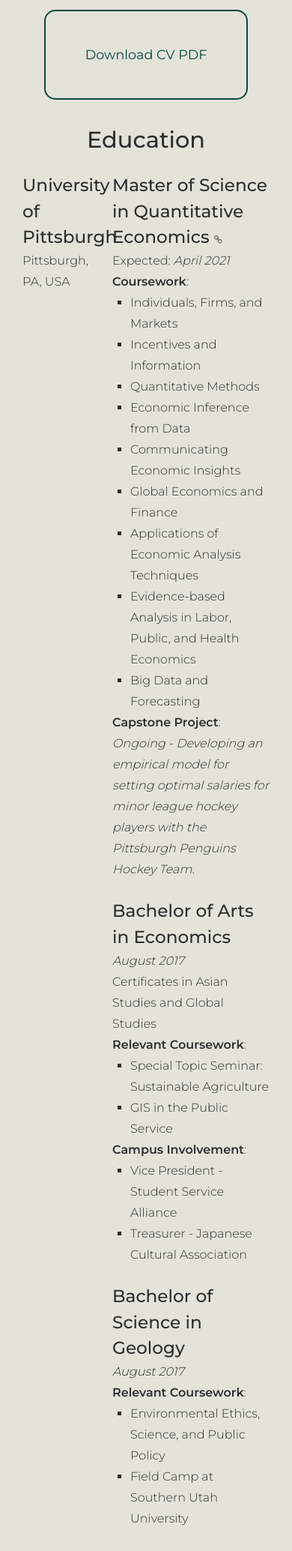
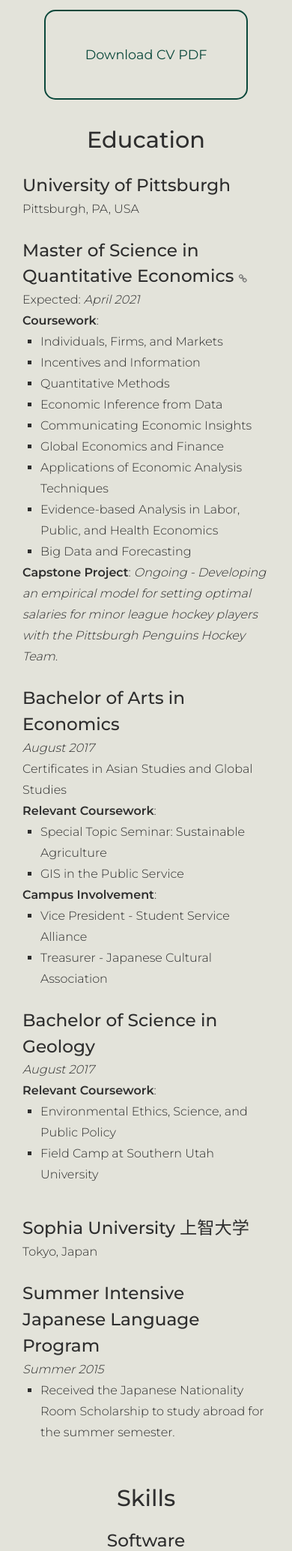
Before and after one commit to halfriver/Portfolio-Site, a Django app: page /resume/ in a window 390 px wide. Shown: the part 767-2836 px from the top of the page at 75% size. Run offline with Django 3.2, Linux system fonts and the light colour scheme; some libraries are stand-ins or nearby versions.

Commit message:
mobile cv fix

```diff
--- a/cv/templates/cv.html
+++ b/cv/templates/cv.html
@@ -55,13 +55,13 @@
     <div class="col section-head"><h5 class="cv-title">Education</h5></div>
   </div>
   <div class="row section-body">
-    <div class="col-4 cv-head">
+    <div class="col-md-4 col-12 cv-head">
       University of Pittsburgh
       <div class="cv-body">
         Pittsburgh, PA, USA
       </div>
     </div>
-    <div class="col-8">
+    <div class="col-md-8 col-12">
       <div class="cv-head">
         <a href="https://www.mqe.pitt.edu/" target="_blank">Master of Science in Quantitative Economics <i class="fa fa-link"></i></a>
       </div>
@@ -120,13 +120,13 @@
     </div>
   </div>
   <div class="row cv-set section-body">
-    <div class="col-4 cv-head">
+    <div class="col-md-4 col-12 cv-head">
       Sophia University 上智大学
       <div class="cv-body">
         Tokyo, Japan
       </div>
     </div>
-    <div class="col-8">
+    <div class="col-md-8 col-12">
       <div class="cv-head">
         Summer Intensive Japanese Language Program
       </div>
@@ -204,13 +204,13 @@
   </div>
 
   <div class="row section-body">
-    <div class="col-4 cv-head">
+    <div class="col-md-4 col-12 cv-head">
       University of Pittsburgh
       <div class="cv-body">
         Pittsburgh, PA, USA
       </div>
     </div>
-    <div class="col-8">
+    <div class="col-md-8 col-12">
       <div class="cv-head">
         Compliance Auditing Clerk
       </div>
@@ -236,7 +236,7 @@
   </div>
 
   <div class="row cv-set section-body">
-    <div class="col-4 cv-head">
+    <div class="col-md-4 col-12 cv-head">
       <a href="https://www.growpittsburgh.org/about-us/locations/garden-dreams/" target="_blank">Garden Dreams<i class="fa fa-link"></i></a>
       <div class="cv-body">
         Pittsburgh, PA, USA
@@ -257,13 +257,13 @@
   </div>
 
   <div class="row cv-set section-body">
-    <div class="col-4 cv-head">
+    <div class="col-md-4 col-12 cv-head">
       University of Pittsburgh
       <div class="cv-body">
         Pittsburgh, PA, USA
       </div>
     </div>
-    <div class="col-8">
+    <div class="col-md-8 col-12">
       <div class="cv-head">
         Receptionist
       </div>
@@ -278,13 +278,13 @@
   </div>
 
   <div class="row cv-set section-body">
-    <div class="col-4 cv-head">
+    <div class="col-md-4 col-12 cv-head">
       Phipps Conservatory and Botanical Gardens
       <div class="cv-body">
         Pittsburgh, PA, USA
       </div>
     </div>
-    <div class="col-8">
+    <div class="col-md-8 col-12">
       <div class="cv-head">
         Guest Service Associate
       </div>
@@ -298,13 +298,13 @@
   </div>
 
   <div class="row cv-set section-body">
-    <div class="col-4 cv-head">
+    <div class="col-md-4 col-12 cv-head">
       Grow Pittsburgh
       <div class="cv-body">
         Pittsburgh, PA, USA
       </div>
     </div>
-    <div class="col-8">
+    <div class="col-md-8 col-12">
       <div class="cv-head">
         Urban Farm Apprentice
       </div>
@@ -319,13 +319,13 @@
   </div>
 
   <div class="row cv-set section-body">
-    <div class="col-4 cv-head">
+    <div class="col-md-4 col-12 cv-head">
       University of Pittsburgh
       <div class="cv-body">
         Pittsburgh, PA, USA
       </div>
     </div>
-    <div class="col-8">
+    <div class="col-md-8 col-12">
       <div class="cv-head">
         Researcher, Impact of Climate Variability on Crop Yield
       </div>
```
